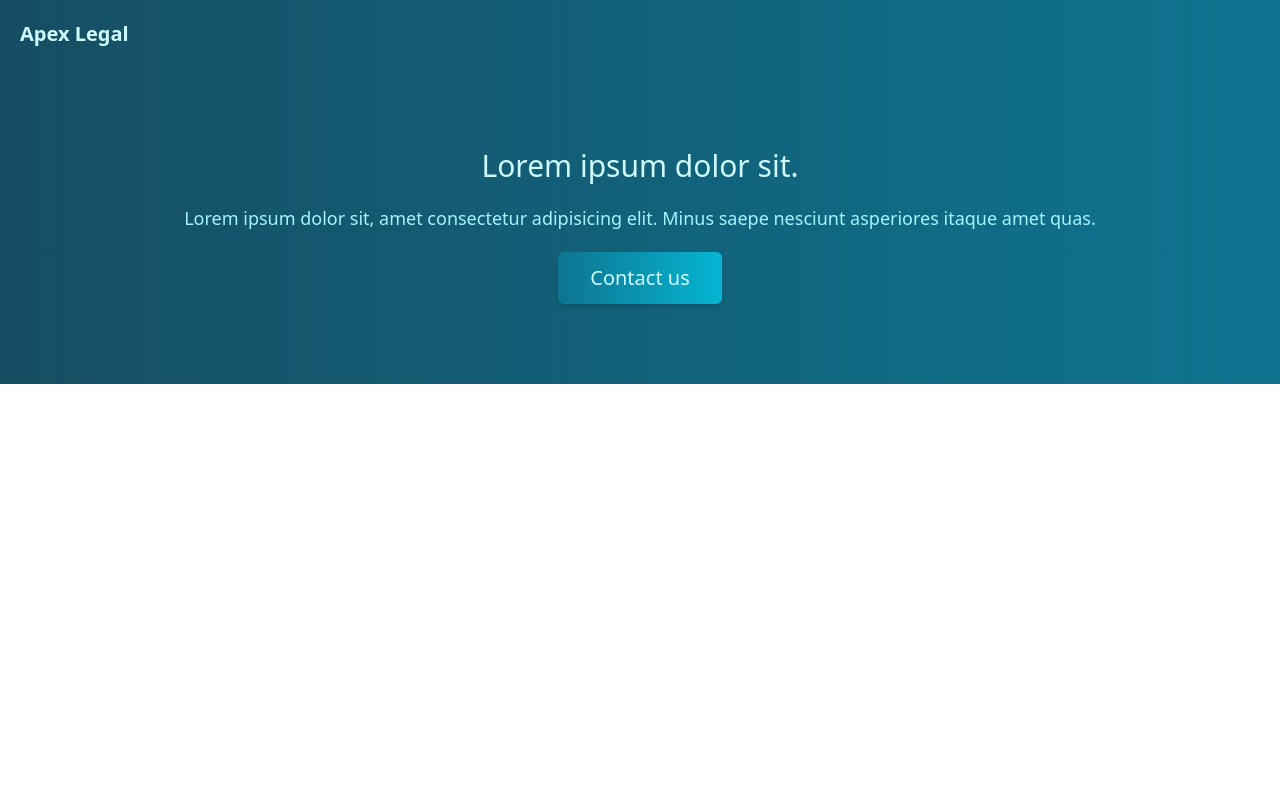
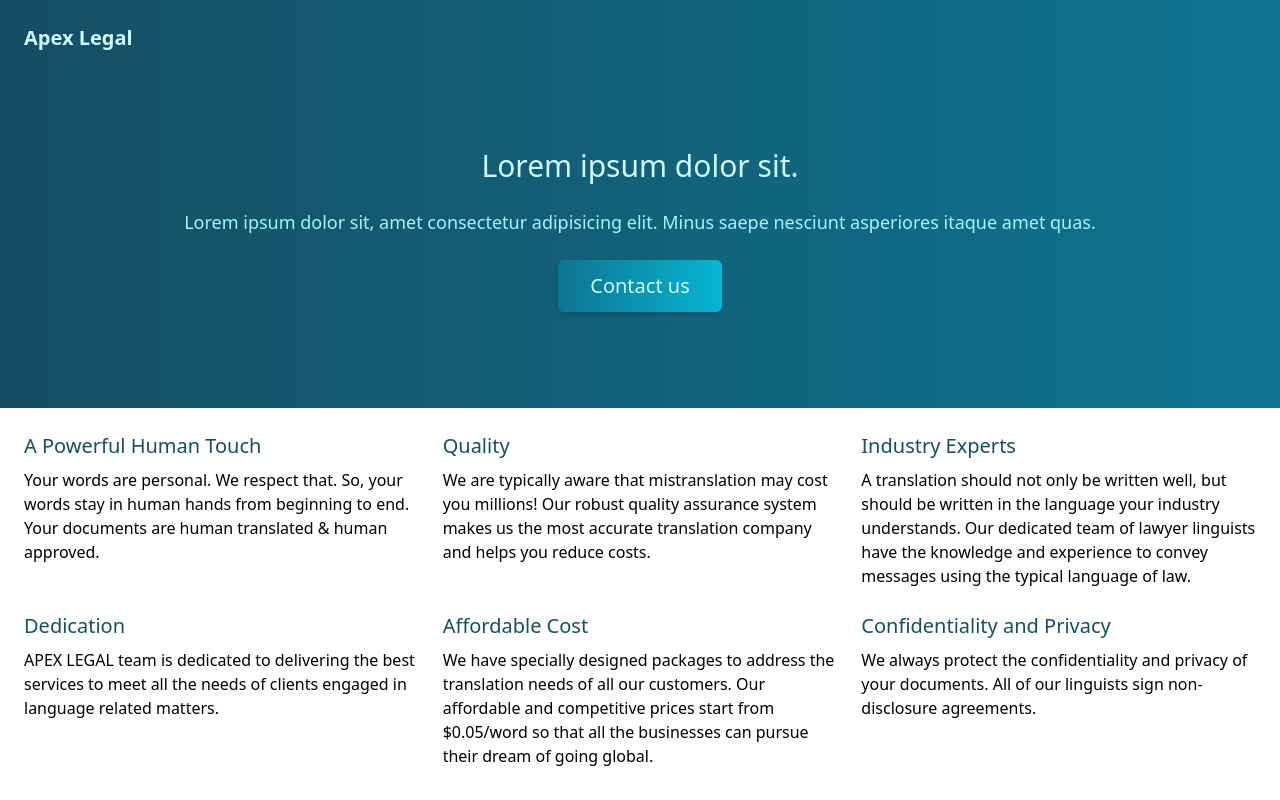
Before and after one commit to mibradev/apexlegal-website, a Next.js app: page / in a window 1280 px wide. Built offline with nearby package versions, Linux system fonts and the light colour scheme.

Commit message:
Add Features component

```diff
--- a/pages/index.tsx
+++ b/pages/index.tsx
@@ -13,13 +13,15 @@ const Home: NextPage = () => {
         <Header />
         <Hero />
       </div>
+
+      <Features />
     </>
   )
 }
 
 function Header() {
   return (
-    <header className="p-5">
+    <header className="p-6 pb-0">
       <h1 className="text-xl font-bold">Apex Legal</h1>
     </header>
   )
@@ -27,11 +29,42 @@ function Header() {
 
 function Hero() {
   return (
-    <main className="px-5 py-20 text-center space-y-5">
+    <main className="p-6 space-y-6 py-24 text-center">
       <h1 className="text-3xl text-bold">Lorem ipsum dolor sit.</h1>
       <p className="text-lg text-cyan-200">Lorem ipsum dolor sit, amet consectetur adipisicing elit. Minus saepe nesciunt asperiores itaque amet quas.</p>
       <a href="#" className="inline-block bg-gradient-to-r from-cyan-700 to-cyan-500 text-cyan-100 px-8 py-3 rounded-md text-xl text-bold shadow-md">Contact us</a>
     </main>
+  )
+}
+
+function Features() {
+  return (
+    <section className="p-6 grid gap-6 md:grid-cols-2 xl:grid-cols-3">
+      <div className="space-y-2">
+        <h1 className="text-xl text-bold text-cyan-900">A Powerful Human Touch</h1>
+        <p>Your words are personal. We respect that. So, your words stay in human hands from beginning to end. Your documents are human translated & human approved.</p>
+      </div>
+      <div className="space-y-2">
+        <h1 className="text-xl text-bold text-cyan-900">Quality</h1>
+        <p>We are typically aware that mistranslation may cost you millions! Our robust quality assurance system makes us the most accurate translation company and helps you reduce costs.</p>
+      </div>
+      <div className="space-y-2">
+        <h1 className="text-xl text-bold text-cyan-900">Industry Experts</h1>
+        <p>A translation should not only be written well, but should be written in the language your industry understands. Our dedicated team of lawyer linguists have the knowledge and experience to convey messages using the typical language of law.</p>
+      </div>
+      <div className="space-y-2">
+        <h1 className="text-xl text-bold text-cyan-900">Dedication</h1>
+        <p>APEX LEGAL team is dedicated to delivering the best services to meet all the needs of clients engaged in language related matters.</p>
+      </div>
+      <div className="space-y-2">
+        <h1 className="text-xl text-bold text-cyan-900">Affordable Cost</h1>
+        <p>We have specially designed packages to address the translation needs of all our customers. Our affordable and competitive prices start from $0.05/word so that all the businesses can pursue their dream of going global.</p>
+      </div>
+      <div className="space-y-2">
+        <h1 className="text-xl text-bold text-cyan-900">Confidentiality and Privacy</h1>
+        <p>We always protect the confidentiality and privacy of your documents. All of our linguists sign non-disclosure agreements.</p>
+      </div>
+    </section>
   )
 }
 
```
